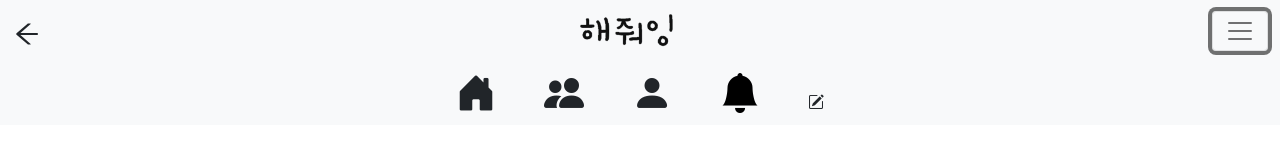
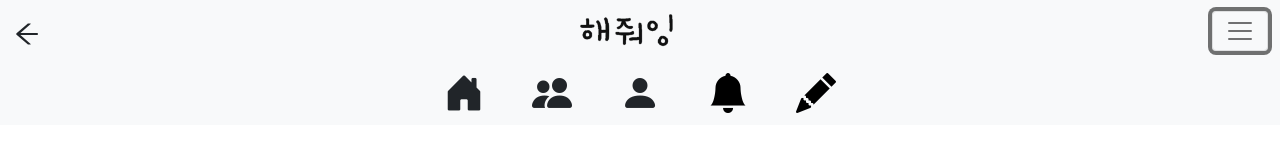
Before and after one commit to yoonheehan/SSAFY-6-, a React (Create React App) app in the folder front/: page / in a window 1280 px wide. Both pictures are taken after a click on the button "Toggle navigation". Shown: the top 145 px of the page. Built offline with nearby package versions, Linux system fonts and the light colour scheme.

Commit message:
nav 수정

```diff
--- a/front/src/components/NavBar/NavBar.jsx
+++ b/front/src/components/NavBar/NavBar.jsx
@@ -70,7 +70,7 @@ const NavBar = () => {
             </Link>
             <i
               style={{ cursor: 'pointer' }}
-              className="bi px-4 bi-pencil-square"
+              className="link h1 px-4 bi bi-pencil-fill"
               onClick={() => {
                 history.push('/post');
               }}
```
